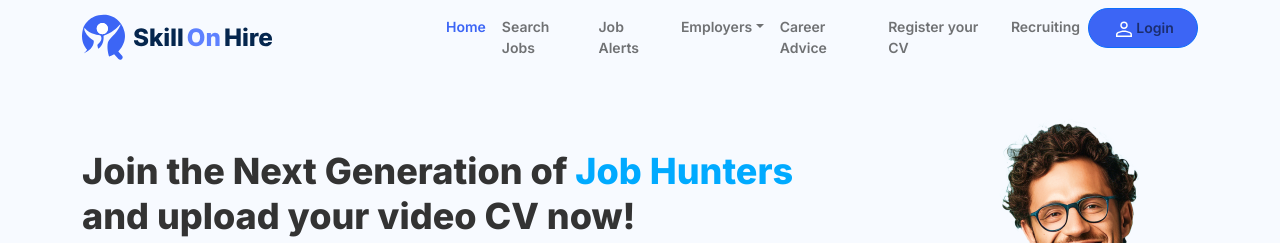
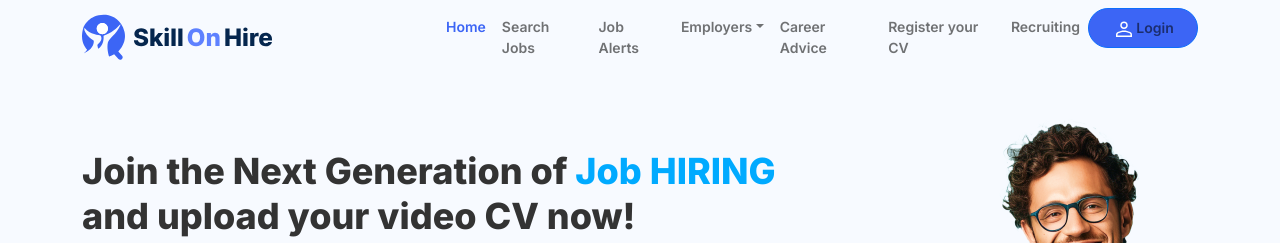
Before and after one commit to pvenkateshnaidu/hirings-ui, a React (Create React App) app: page / in a window 1280 px wide. Shown: the top 243 px of the page. Built offline with nearby package versions, Linux system fonts and the light colour scheme.

Commit message:
Job Hiring text

```diff
--- a/src/home.js
+++ b/src/home.js
@@ -64,7 +64,7 @@ const Banner = () => {
           <div className='row z-index5 position-relative'>
             <div className='col-md-8'>
               <h1 className='heading'>
-              Join the Next Generation of <span className="highlight">Job Hunters</span> and upload your video CV now!
+              Join the Next Generation of <span className="highlight">Job HIRING</span> and upload your video CV now!
               </h1>
               <p className='banner-text'>Everything you need is one search away...!!</p>
               <SearchBar />
```
